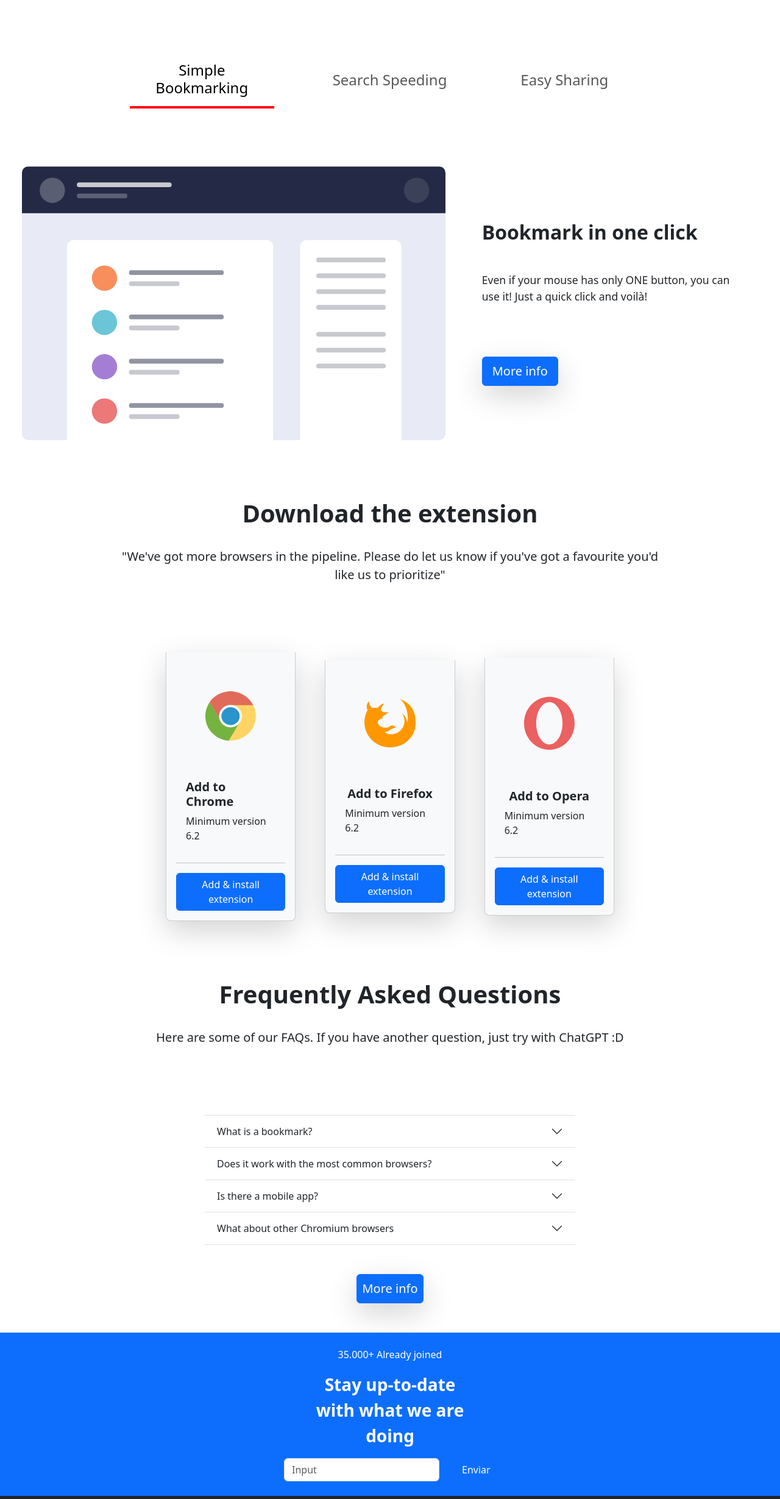
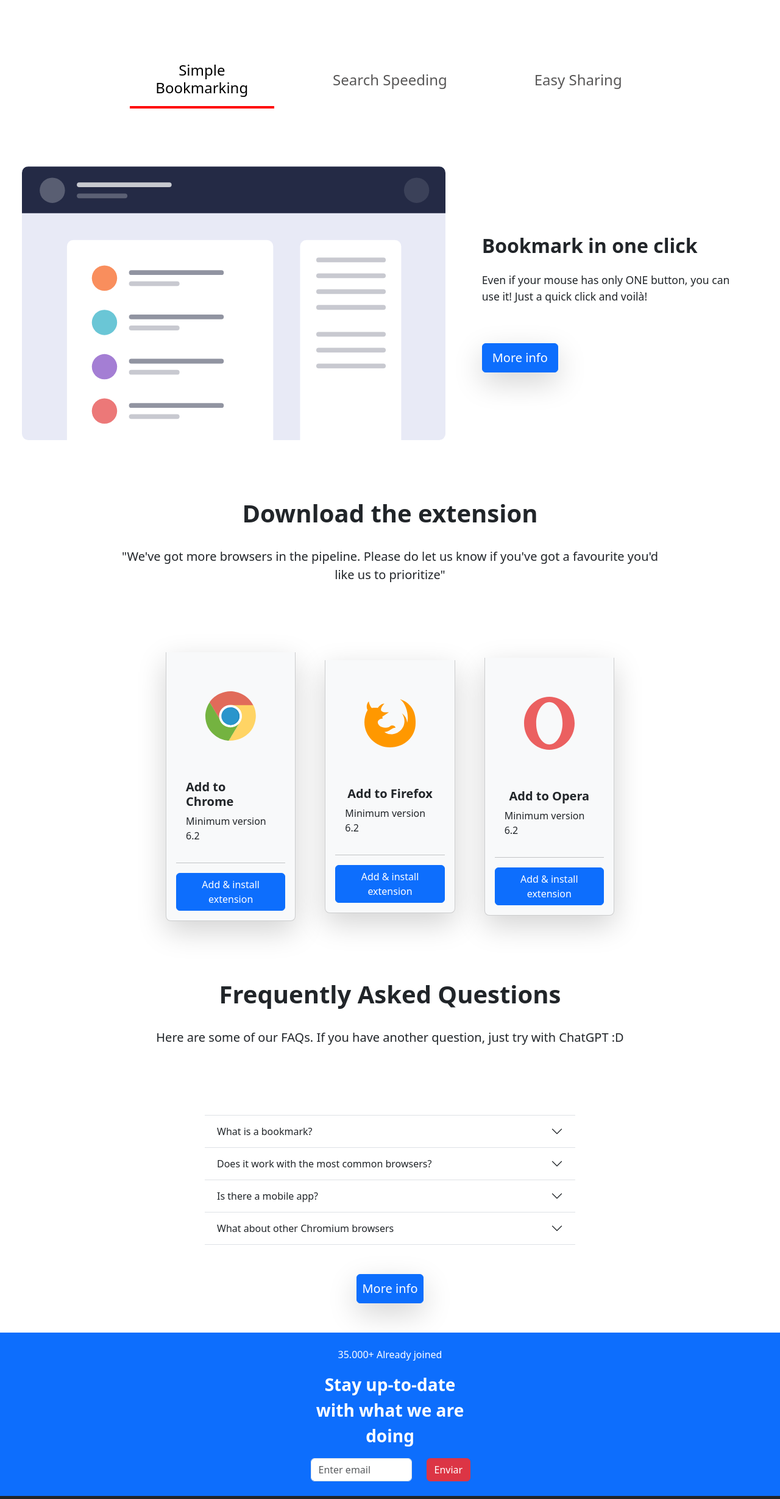
Before and after one commit to martinfrangul/Tasca-1-2, a website: page index.html in a window 1280 px wide. Shown: the part 1025-3484 px from the top of the page at 61% size. Drawn offline with nearby package versions, Linux system fonts and the light colour scheme.

Commit message:
Terminado nivel 2

```diff
--- a/index.html
+++ b/index.html
@@ -137,16 +137,16 @@
     </div>
 
     <!-- NAVS TABS -->
-    <div class="container-fluid">
     <nav
-        class="nav nav-tabs border-0 justify-content-center align-content-center"
+      class="nav nav-tabs border-0 justify-content-center align-items-center"
       id="nav-tab"
       role="tablist"
     >
       <div
         class="row flex-lg-row flex-sm-column flex-md-row justify-content-center align-items-center"
+        style="text-align: -webkit-center"
       >
-          <div class="col-lg-4 col-md-4 col-sm-5">
+        <div class="col-lg-4 col-md-4 col-sm-8 col-7">
           <button
             class="nav-link border-0 active px-lg-4 mx-lg-4"
             id="msg-1-tab"
@@ -160,7 +160,7 @@
             <h3 class="fs-4">Simple Bookmarking</h3>
           </button>
         </div>
-          <div class="col-lg-4 col-md-4 col-sm-5">
+        <div class="col-lg-4 col-md-4 col-sm-8 col-7">
           <button
             class="nav-link border-0 px-lg-4 mx-lg-4"
             id="msg-2-tab"
@@ -174,7 +174,7 @@
             <h3 class="fs-4">Search Speeding</h3>
           </button>
         </div>
-          <div class="col-lg-4 col-md-4 col-sm-5">
+        <div class="col-lg-4 col-md-4 col-sm-8 col-7">
           <button
             class="nav-link border-0 px-lg-4 mx-lg-4"
             id="msg-3-tab"
@@ -190,7 +190,6 @@
         </div>
       </div>
     </nav>
-    </div>
 
     <div class="container-fluid main-container mt-5 pb-5">
       <div class="row pt-5">
@@ -390,7 +389,7 @@
     >
       <div class="row">
         <div class="col">
-          <h2 class="features-section-title fs-1">
+          <h2 class="features-section-title fs-1 text-center">
             Frequently Asked Questions
           </h2>
         </div>
@@ -576,24 +575,32 @@
                     </div>
                   </div>
                   <!-- FORM -->
-                  <div class="row d-flex justify-content-center">
-                    <div class="col-6">
-                      <div class="row d-flex justify-content-center">
-                        <div class="col-6">
+                  <form action="" novalidate>
+                    <div class="row d-flex justify-content-center align-items-center flex-lg-row flex-md-row flex-column">
+                      <div class="col-4 col-lg-2 col-md-3 pb-sm-4 pb-md-0 pb-4">
                         <input
-                            type="text"
+                          type="email"
                           class="form-control"
-                            placeholder="Input"
+                          placeholder="Enter email"
+                          id="email"
+                          required
                         />
+                        <div class="valid-feedback"></div>
+                        <div id="feedback" class="invalid-feedback">
+                          Please enter a valid email
                         </div>
-                        <div class="col-2">
-                          <button type="button" class="btn btn-primary">
+                      </div>
+                      <div class="col-lg-1 col-sm-2 col-3">
+                        <button
+                          id="submitBtn"
+                          type="submit"
+                          class="btn btn-danger"
+                        >
                           Enviar
                         </button>
                       </div>
                     </div>
-                    </div>
-                  </div>
+                  </form>
                 </div>
               </div>
             </div>
@@ -647,6 +654,23 @@
         </div>
       </div>
     </footer>
+    <script>
+      const form = document.querySelector("form");
+      const invalid = document.getElementById("feedback")
+
+      form.addEventListener(
+        "submit",
+        (e) => {
+          if (!form.checkValidity()) {
+            e.preventDefault();
+            invalid.classList.add("text-white")
+          }
+          form.classList.add("was-validated");
+          console.log("submit")
+        },
+        false
+      );
+    </script>
   </body>
   <script src="node_modules/bootstrap/dist/js/bootstrap.bundle.min.js"></script>
 </html>
--- a/styles/styles.scss
+++ b/styles/styles.scss
@@ -60,7 +60,6 @@ body {
 
 .features-text-content {
   font-size: 1.1rem;
-  height: 7rem;
 }
 
 .features-text-title {
@@ -90,6 +89,11 @@ body {
   width: $card-container;
 }
 
+/* The color of valid icon */
+div.field-error {
+  background-color: black !important;
+}
+
 
 @media only screen and (max-width: 768px) {
 
```
Also changed, not shown: styles/exported.css, 1 other file. Lines whose indentation alone changed are shown as unchanged.
